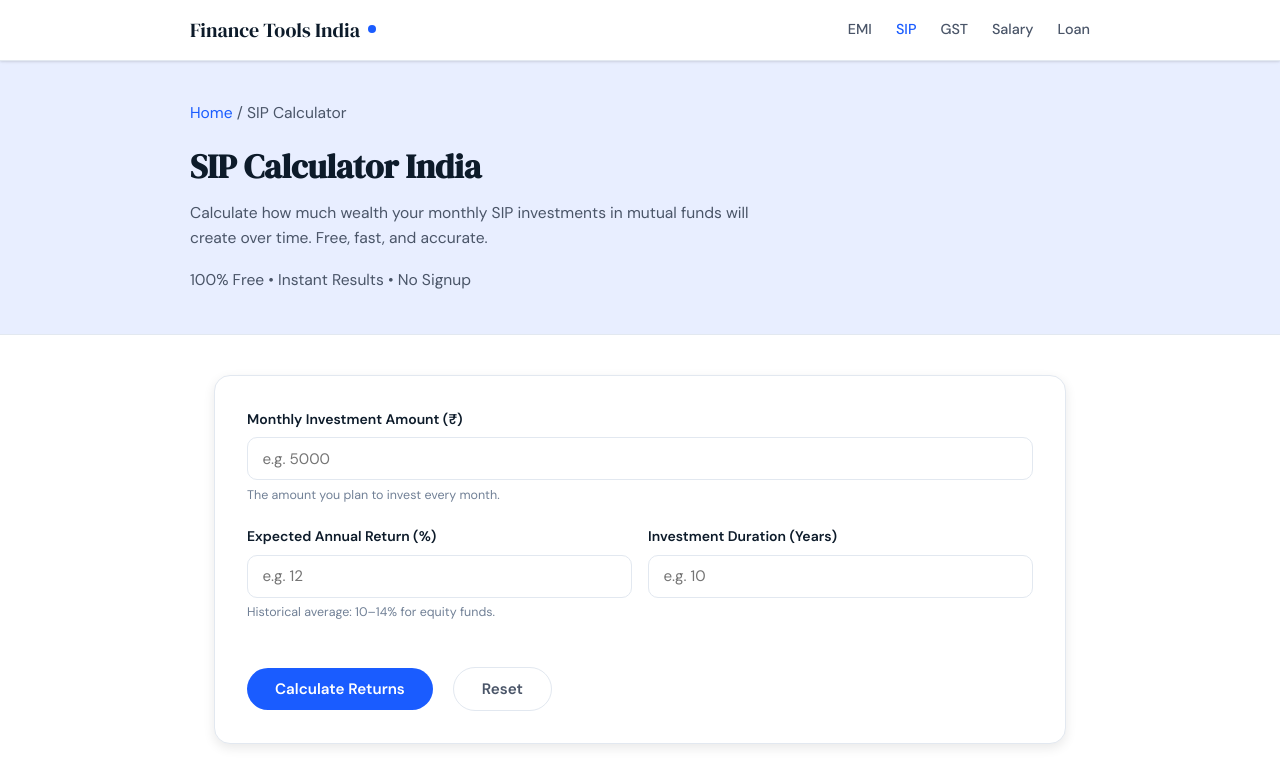
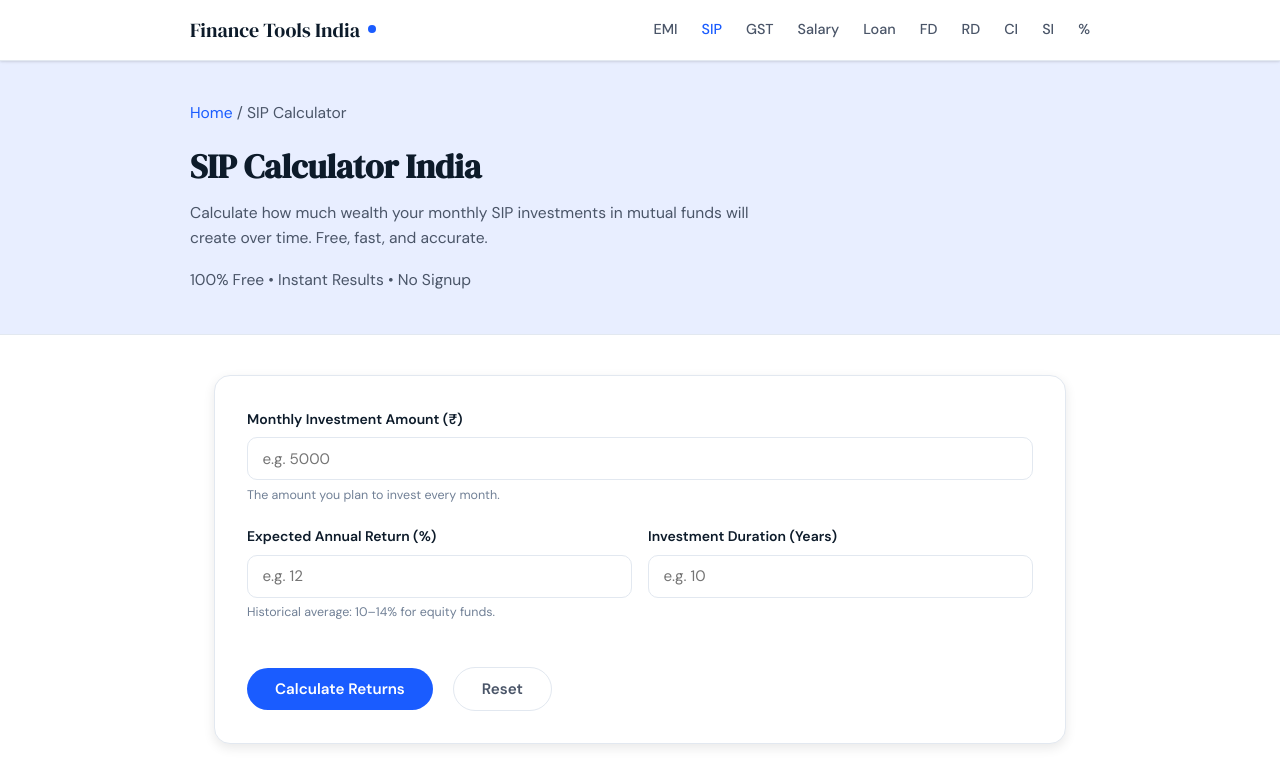
Before and after one commit to MorningstarDeep/finance-tools, a plain HTML site: page sip-calculator.html in a window 1280 px wide. Shown: the top 781 px of the page. Drawn offline with Linux system fonts and the light colour scheme.

Commit message:
updated calculators and improved pages

```diff
--- a/sip-calculator.html
+++ b/sip-calculator.html
@@ -23,12 +23,17 @@
   <header class="site-header">
     <div class="header-inner">
       <a href="index.html" class="site-logo">Finance Tools India<span class="logo-dot"></span></a>
-      <nav class="site-nav">
+            <nav class="site-nav" aria-label="Main navigation">
         <a href="emi-calculator.html">EMI</a>
         <a href="sip-calculator.html" class="active">SIP</a>
         <a href="gst-calculator.html">GST</a>
         <a href="salary-calculator.html">Salary</a>
         <a href="loan-calculator.html">Loan</a>
+        <a href="fd-calculator.html">FD</a>
+        <a href="rd-calculator.html">RD</a>
+        <a href="compound-interest-calculator.html">CI</a>
+        <a href="interest-calculator.html">SI</a>
+        <a href="percentage-calculator.html">%</a>
       </nav>
     </div>
   </header>
```
Also changed, not shown: compound-interest-calculator.html (+6 -1 lines), emi-calculator.html (+6 -1 lines), fd-calculator.html (+6 -1 lines), gst-calculator.html (+6 -1 lines), interest-calculator.html (+6 -1 lines), loan-calculator.html (+6 -1 lines), percentage-calculator.html (+6 -1 lines), rd-calculator.html (+6 -1 lines), salary-calculator.html (+6 -1 lines).
